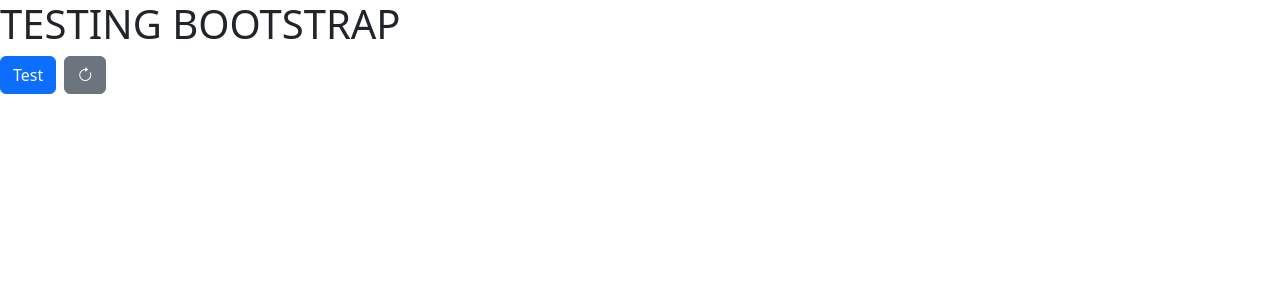
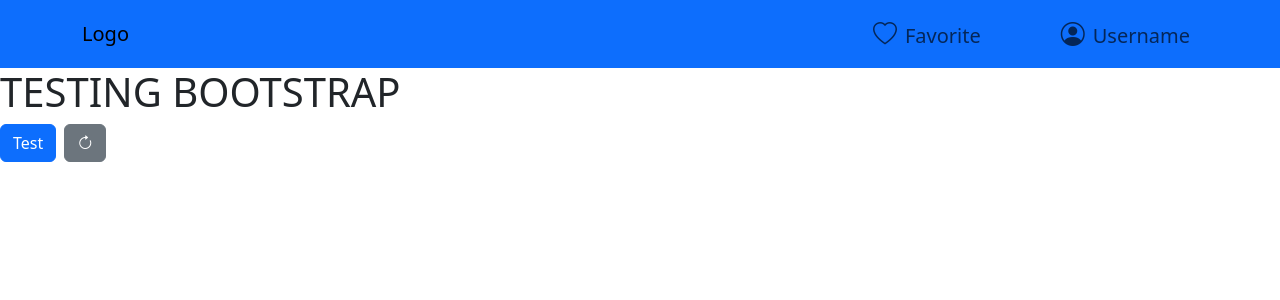
Before and after one commit to Jonathan-Clary/Project2Front-End, a React (Create React App) app in the folder front-end/: page / in a window 1280 px wide. Shown: the top 300 px of the page. Built offline with nearby package versions, Linux system fonts and the light colour scheme.

Commit message:
NavigationBar

```diff
--- a/front-end/src/App.tsx
+++ b/front-end/src/App.tsx
@@ -1,13 +1,27 @@
 import React from 'react';
 import './App.css';
 import { Temp } from './components/Temp';
+import { Navigation } from './components/navigation/Navigation';
+import { BrowserRouter, Route, Routes } from 'react-router-dom';
+
+
 
 const App: React.FC = () => {
   return (
     <div className="App">
 
+
+
+     <BrowserRouter>
+     <Routes>
+        <Route path="" element={<Navigation/>}>
+
+        </Route>
+     </Routes>
+     </BrowserRouter>
      <h1>TESTING BOOTSTRAP</h1>
      <Temp></Temp>
+
     </div>
   );
 }
--- /dev/null
+++ b/front-end/src/components/navigation/Navigation.css
@@ -0,0 +1,3 @@
+.no-arrow .dropdown-toggle::after{
+    display: none;
+}
--- /dev/null
+++ b/front-end/src/components/navigation/Navigation.tsx
@@ -0,0 +1,82 @@
+import { Container, Nav, NavDropdown, Navbar } from "react-bootstrap"
+import { useNavigate } from "react-router-dom"
+import "../navigation/Navigation.css"
+export const Navigation: React.FC = () => {
+    const navigate = useNavigate()
+
+    return (
+        <Navbar expand="lg" className="bg-primary">
+          <Container className="d-flex justify-content-between">
+            {/* Logo on the left */}
+            <Navbar.Brand onClick={() => navigate('/')}>
+              Logo
+            </Navbar.Brand>
+
+            {/* This is for smaller screens */}
+            <NavDropdown
+              title={<i className="bi bi-person-circle fs-1"></i>}
+              id="basic-nav-dropdown"
+              className="d-lg-none ms-auto no-arrow" //This is bootstrap for dropdowns that are only visible on screens sizes smaller than 992ppx
+              align="end"
+            >
+                <NavDropdown.Item onClick={() => navigate("/")}>
+                    <i className="bi bi-heart me-2 fs-3"></i>
+                    <span className="fs-5">Favorites</span>
+                </NavDropdown.Item>
+                <NavDropdown.Item onClick={() => navigate("/")}>
+                    <i className="bi bi-calendar-event fs-3 me-2"></i>
+                    <span className="fs-5">Bookings</span>
+                </NavDropdown.Item>
+                <NavDropdown.Item>
+                    <i className="bi bi-person-circle fs-3 me-2"></i>
+                    <span className="fs-5">Profile</span>
+                </NavDropdown.Item>
+                <NavDropdown.Item>
+                    <i className="bi bi-headset fs-3 me-2"></i>
+                    <span className="fs-5">Help and Support</span>
+                </NavDropdown.Item>
+                <NavDropdown.Item>
+                    <i className="bi bi-box-arrow-in-left fs-3 me-2"></i>
+                    <span className="fs-5">Log Out</span>
+                </NavDropdown.Item>
+            </NavDropdown>
+
+            {/* This is for  larger screens */}
+            <div className="d-none d-lg-flex">
+              <Nav className="ms-auto text-end">
+                <Nav.Link  className="me-3" onClick={() => navigate("/")}>
+                  <i className="bi bi-heart fs-4 me-2"></i>
+                  <span className="fs-5">Favorite</span>
+                </Nav.Link>
+                <NavDropdown
+                  title={
+                    <>
+                      <i className="bi bi-person-circle fs-4 me-2"></i>
+                      <span className="fs-5">Username</span>
+                    </>
+                  }
+                  id="basic-nav-dropdown" className="no-arrow ms-5"
+                >
+                  <NavDropdown.Item onClick={() => navigate("/")}>
+                    <i className="bi bi-calendar-event me-2"></i>
+                    Bookings
+                  </NavDropdown.Item>
+                  <NavDropdown.Item>
+                    <i className="bi bi-person-circle me-2"></i>
+                    Profile
+                  </NavDropdown.Item>
+                  <NavDropdown.Item>
+                    <i className="bi bi-headset me-2"></i>
+                    Help and Support
+                  </NavDropdown.Item>
+                  <NavDropdown.Item>
+                    <i className="bi bi-box-arrow-in-left me-2"></i>
+                    Log Out
+                  </NavDropdown.Item>
+                </NavDropdown>
+              </Nav>
+            </div>
+          </Container>
+        </Navbar>
+      )
+}
```
Also changed, not shown: 2 other files (tests, documents, lock files or other folders).
